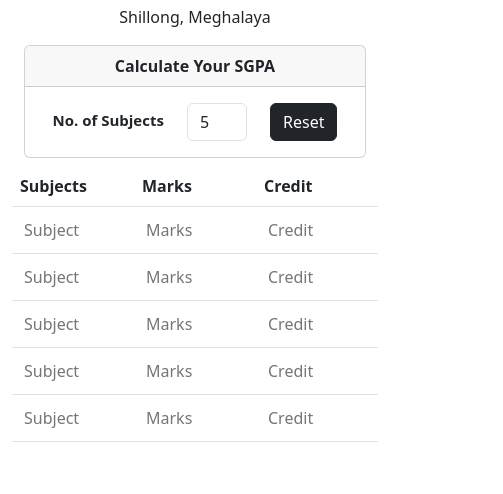
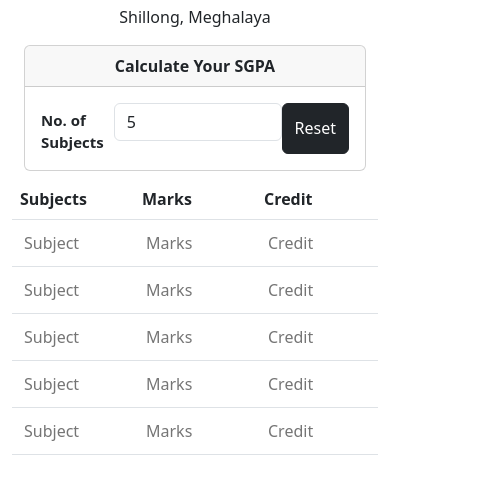
Before and after one commit to dimpal001/calculate_sgpa, a plain HTML site: page index.html in a window 390 px wide. Both pictures are taken after typing "5" into the empty fields and a click on the button "Submit". Shown: the part 114-608 px from the top of the page, 503 px wide, since content can reach past the window. Drawn offline with Linux system fonts and the light colour scheme.

Commit message:
minor update

```diff
--- a/formula.js
+++ b/formula.js
@@ -11,15 +11,12 @@ $(function(){
             $("#input-sub").css("pointer-events","none");
             for(let i = 1; i < input; i++){
                 $("#subjects").clone().prependTo("#incoming-row");
-
-                $(".mark").addClass()
+                let a = "m"+i;
+                $(".marks").removeClass("m0");
+                $(".marks").addClass(a);
             }
             $("#submit-btn").addClass("d-none");
             $("#reset").removeClass("d-none");
-
-            for(let i = 0; i < input; i++){
-
-            }
         }
     });
     $("#reset").click(function(){
--- a/index.html
+++ b/index.html
@@ -48,7 +48,7 @@
 					</div>
 				</div>
 			</div>
-			<div class="row">
+			<div class="row mx-md-5 px-md-5">
 				<div class="col-md-12">
 					<table class="table mt-2">
 						<thead>
@@ -61,7 +61,7 @@
 						<tbody id="incoming-row">
 							<tr id="subjects" class="row d-none">
 								<td class="col-4"><input id="inputs" type="text" placeholder="Subject"></td>
-								<td class="col-4"><input id="inputs" class="marks m1" type="number" placeholder="Marks"></td>
+								<td class="col-4"><input id="inputs" class="marks m0" type="number" placeholder="Marks"></td>
 								<td class="col-4"><input id="inputs" class="credit c1" type="number" placeholder="Credit"></td>
 							</tr>
 						</tbody>
--- a/style.css
+++ b/style.css
@@ -6,8 +6,9 @@
         padding-top: 5px;
         font-size: 16px;
     }
-    #input-sub{
-        width: 60px;
+
+    #inputs{
+        width: 80px;
     }
     #label1{
         padding-top: 6px;
```
